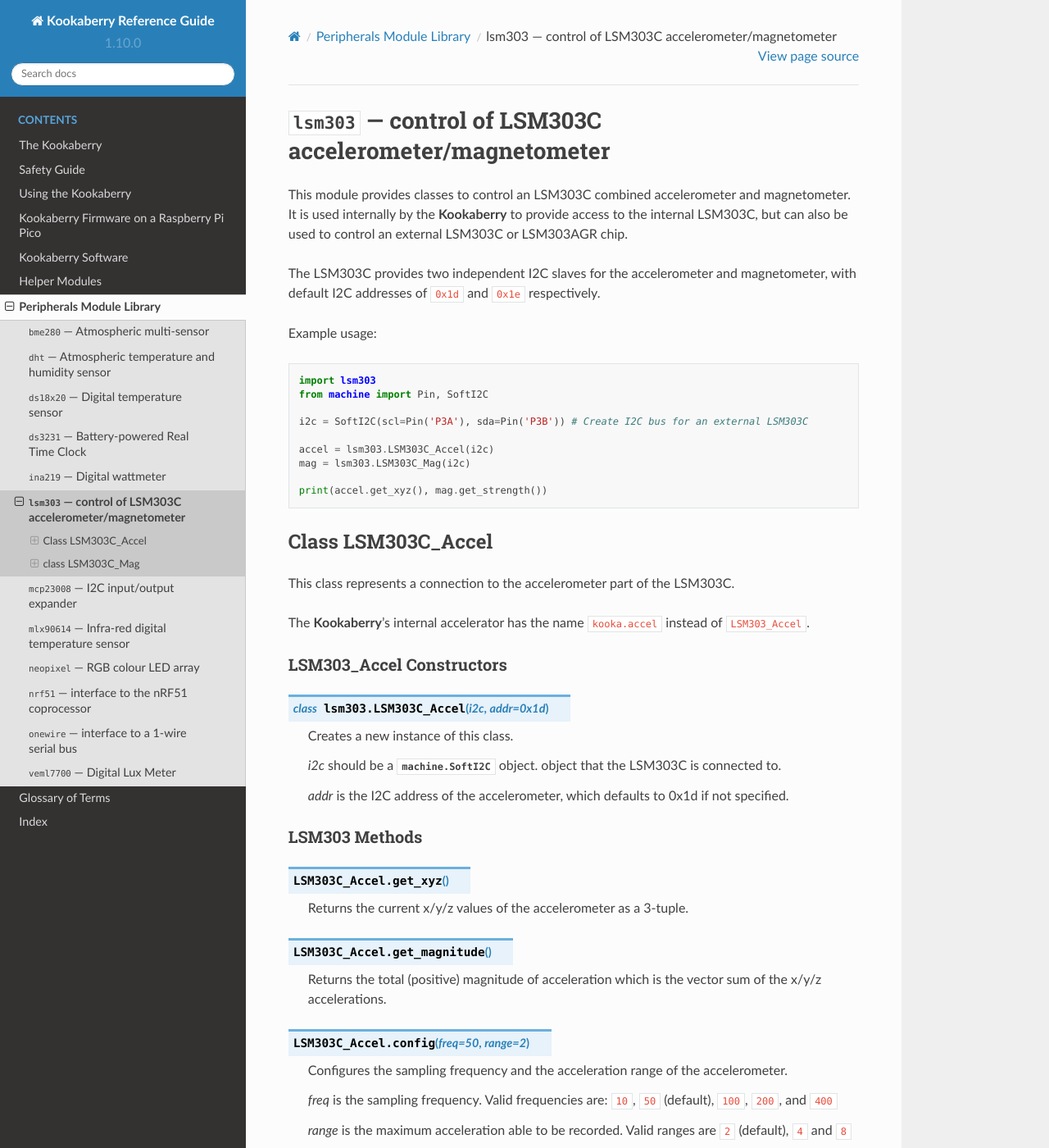
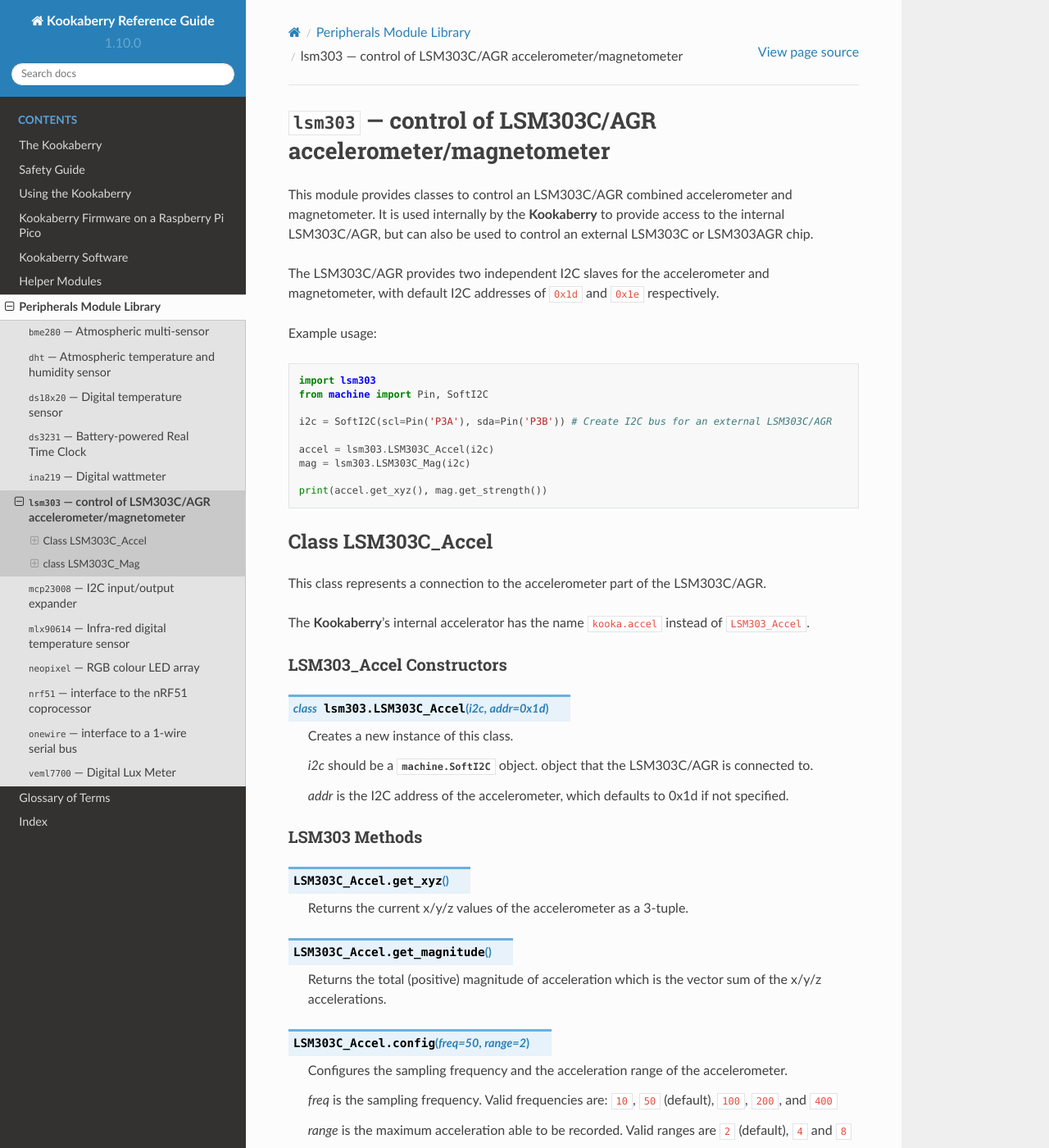
Before and after one commit to TDStrasser/Kookaberry-Reference-Guide, a Sphinx documentation site: the page built from docs/source/lsm303.rst, in a window 1280 px wide and 1400 px high. Shown: the whole window at 82% size. Built offline with Sphinx 7.4.7 and the Read the Docs theme 2.0.0, drawn with Linux system fonts in a browser that asks for light colours; some of the changed text lies outside the part shown.

Commit message:
Changed reference to LSM303C to LSM303C/AGR
LSM303C used on STM32, LSM303AGR used with RP2040

```diff
--- a/docs/source/lsm303.rst
+++ b/docs/source/lsm303.rst
@@ -1,16 +1,16 @@
-***************************************************************
-:mod:`lsm303` --- control of LSM303C accelerometer/magnetometer
-***************************************************************
+*******************************************************************
+:mod:`lsm303` --- control of LSM303C/AGR accelerometer/magnetometer
+*******************************************************************
 .. _lsm303:
 
 .. module:: lsm303
-   :synopsis: control of LSM303C accelerometer/magnetometer
+   :synopsis: control of LSM303C/AGR accelerometer/magnetometer
 
-This module provides classes to control an LSM303C combined accelerometer and
+This module provides classes to control an LSM303C/AGR combined accelerometer and
 magnetometer.  It is used internally by the **Kookaberry** to provide access to the
-internal LSM303C, but can also be used to control an external LSM303C or LSM303AGR chip.
+internal LSM303C/AGR, but can also be used to control an external LSM303C or LSM303AGR chip.
 
-The LSM303C provides two independent I2C slaves for the accelerometer and
+The LSM303C/AGR provides two independent I2C slaves for the accelerometer and
 magnetometer, with default I2C addresses of ``0x1d`` and ``0x1e`` respectively.
 
 Example usage::
@@ -18,7 +18,7 @@
     import lsm303
     from machine import Pin, SoftI2C
 
-    i2c = SoftI2C(scl=Pin('P3A'), sda=Pin('P3B')) # Create I2C bus for an external LSM303C
+    i2c = SoftI2C(scl=Pin('P3A'), sda=Pin('P3B')) # Create I2C bus for an external LSM303C/AGR
 
     accel = lsm303.LSM303C_Accel(i2c)
     mag = lsm303.LSM303C_Mag(i2c)
@@ -32,7 +32,7 @@
 Class LSM303C_Accel
 ===================
 
-This class represents a connection to the accelerometer part of the LSM303C.
+This class represents a connection to the accelerometer part of the LSM303C/AGR.
 
 The **Kookaberry**'s internal accelerator has the name ``kooka.accel`` instead of ``LSM303_Accel``.
 
@@ -44,7 +44,7 @@
     Creates a new instance of this class.
 
     *i2c* should be a :class:`machine.SoftI2C` object.
-    object that the LSM303C is connected to.
+    object that the LSM303C/AGR is connected to.
 
     *addr* is the I2C address of the
     accelerometer, which defaults to 0x1d if not specified.
@@ -76,7 +76,7 @@
 class LSM303C_Mag
 =================
 
-This class represents a connection to the magnetometer part of the LSM303C.
+This class represents a connection to the magnetometer part of the LSM303C/AGR.
 
 The **Kookaberry**'s internal magnetometer has the name ``kooka.compass`` instead of ``LSM303_Mag``.
 
@@ -88,7 +88,7 @@
     Creates a new instance of this class.
 
     *i2c* should be a :class:`machine.SoftI2C` object.
-    that the LSM303C is connected to.
+    that the LSM303C/AGR is connected to.
 
     *addr* is the I2C address of the
     magnetometer, which defaults to 0x1e if not specified.
--- a/docs/source/machine.I2C.rst
+++ b/docs/source/machine.I2C.rst
@@ -8,7 +8,7 @@
 .. note::
 
    The I2C class which gave access to hardware I2C ports has been deprecated for general use on the **Kookaberry**.
-   It is still available as it is used for the **Kookaberry**'s internal peripherals, specifically the LSM303C accelerometer and magnetometer.
+   It is still available as it is used for the **Kookaberry**'s internal peripherals, specifically the LSM303C/AGR accelerometer and magnetometer.
 
    For general programming, it is now necessary to use the SoftI2C class as described herein.
 
```
